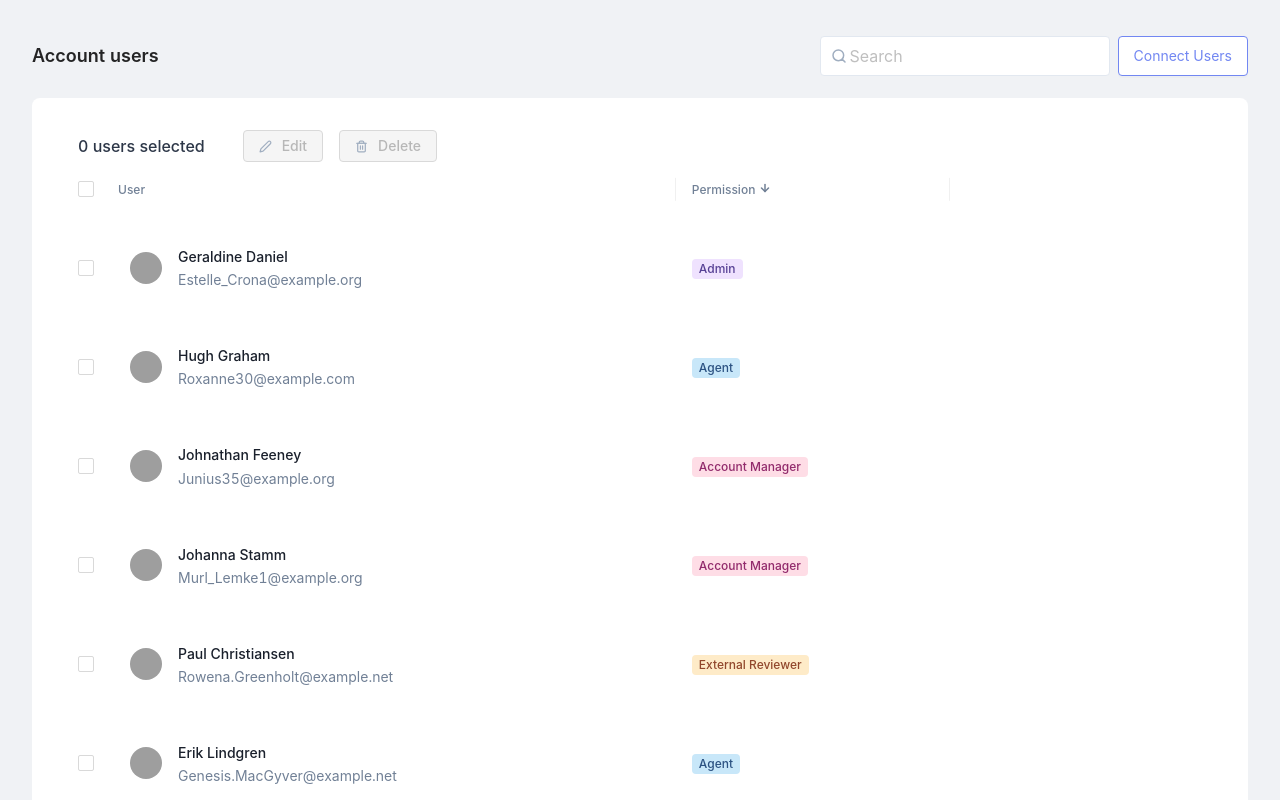
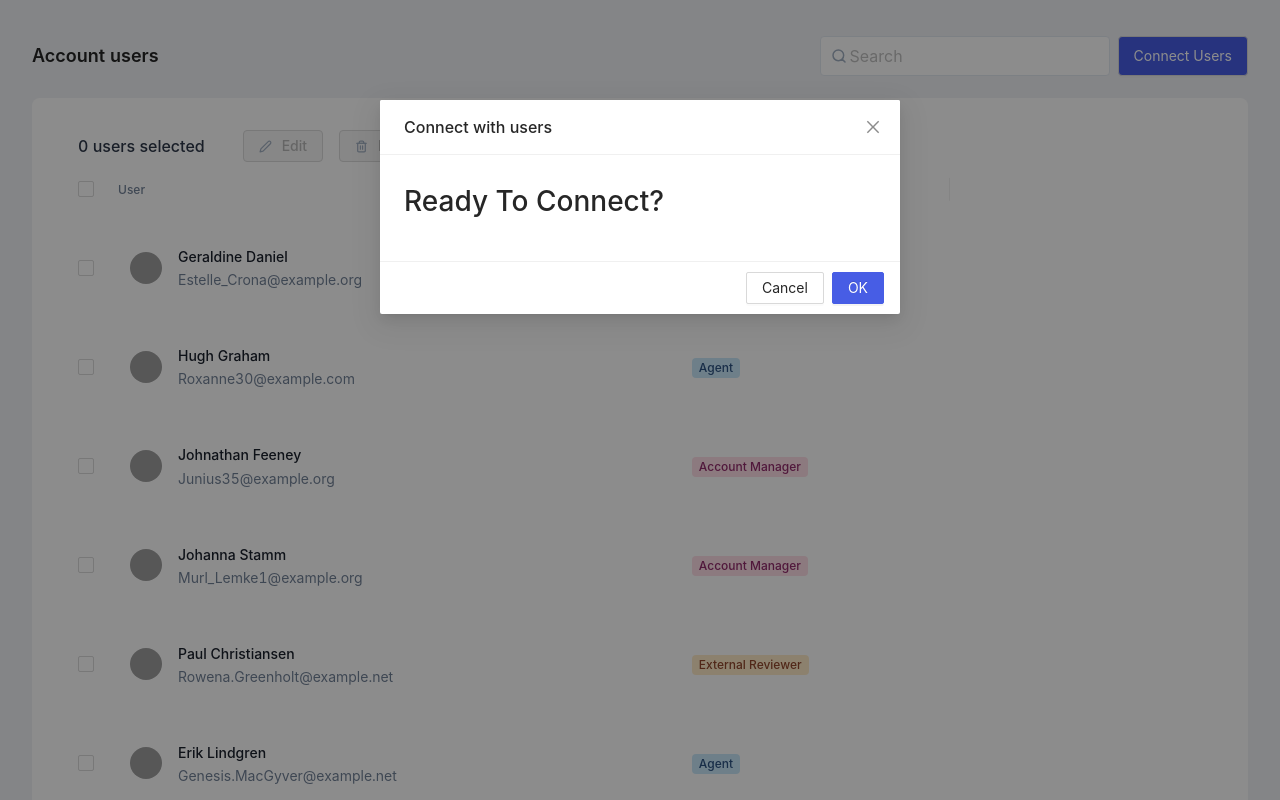
Before and after one commit to J0ssue/account_users, a React (Vite) app: page / in a window 1280 px wide. Both pictures are taken after a click on the button "Connect Users". Shown: the top 800 px of the page. Built offline with nearby package versions, Linux system fonts and the light colour scheme; grey boxes are pictures that could not be loaded.

Commit message:
klaus: add alert and connect modal

```diff
--- a/src/App.tsx
+++ b/src/App.tsx
@@ -1,4 +1,4 @@
-import { Layout, Skeleton, Space } from "antd";
+import { Alert, Layout, Modal, Skeleton, Space } from "antd";
 import { useEffect, useState } from "react";
 import { User } from "./components/molecules/KCard";
 import KHeader from "./components/molecules/KHeader";
@@ -18,12 +18,11 @@ import {
 const { Content } = Layout;
 
 function App() {
+  const [isModalOpen, setIsModalOpen] = useState(false);
+  const [successMessage, setSuccessMessage] = useState<string | null>();
   const [loading, setLoading] = useState<boolean>(true);
-
   const [originalUsers, setOriginalUsers] = useState<ParsedUser[]>([]);
-
   const [userData, setUserData] = useState<ParsedUser[]>([]);
-
   const [userOptions, setUserOptions] = useState<
     Array<{ label: string; value: string }>
   >([]);
@@ -116,10 +115,18 @@ function App() {
     return cUsers;
   }
 
+  function showAlert(message: string) {
+    setSuccessMessage(message);
+    setTimeout(() => {
+      setSuccessMessage(null);
+    }, 2000);
+  }
+
   function handleUserEdit(user: EditUser, users?: ParsedUser[]) {
     const cUsers = findAndEditUser(user, users ? users : originalUsers);
     const unparsedUsers = cUsers.map((user) => user.user);
     initialize(unparsedUsers, cUsers);
+    showAlert("User edited successfully!");
   }
 
   function handleGroupEdit(newUserData: { [key: number]: EditUser }) {
@@ -138,6 +145,7 @@ function App() {
     });
     const unparsedUsers = cUsers.map((user) => user.user);
     initialize(unparsedUsers, cUsers);
+    showAlert("Users edited successfully!");
   }
 
   return (
@@ -145,6 +153,7 @@ function App() {
       <KHeader
         searchOptions={userOptions}
         onSearchSelect={(value) => setSearchValue(value)}
+        onConnect={() => setIsModalOpen(true)}
       />
       <Content>
         <Space
@@ -167,10 +176,30 @@ function App() {
               onGroupDelete={handleGroupDelete}
               onUserEdit={handleUserEdit}
               onGroupEdit={handleGroupEdit}
+              handleCancel={() => setSelectedRowKeys([])}
             />
           </Skeleton>
         </Space>
       </Content>
+      {successMessage && (
+        <Alert
+          className="alert-success"
+          message={successMessage}
+          type="success"
+          showIcon
+        />
+      )}
+      <Modal
+        title="Connect with users"
+        open={isModalOpen}
+        onOk={() => {
+          showAlert("Succesfully Connected to users!");
+          setIsModalOpen(false);
+        }}
+        onCancel={() => setIsModalOpen(false)}
+      >
+        <h1>Ready To Connect?</h1>
+      </Modal>
     </Layout>
   );
 }
--- a/src/components/molecules/KHeader/index.tsx
+++ b/src/components/molecules/KHeader/index.tsx
@@ -4,6 +4,7 @@ import { Search } from "../../atoms/Icons/Icons";
 interface Props {
   searchOptions: Array<{ label: string; value: string }>;
   onSearchSelect: (value: any) => void;
+  onConnect: () => void;
 }
 
 const { Title } = Typography;
@@ -27,7 +28,11 @@ function KHeader(props: Props) {
             prefix={<Search />}
           />
         </AutoComplete>,
-        <Button key="2" className="klaus-button-primary">
+        <Button
+          key="2"
+          className="klaus-button-primary"
+          onClick={props.onConnect}
+        >
           Connect Users
         </Button>,
       ]}
--- a/src/components/molecules/KTable/index.tsx
+++ b/src/components/molecules/KTable/index.tsx
@@ -23,6 +23,7 @@ interface Props {
   onGroupDelete: () => void;
   onUserEdit: (user: EditUser, users?: ParsedUser[]) => void;
   onGroupEdit: (newUserData: { [key: string]: EditUser }) => void;
+  handleCancel: () => void;
 }
 
 const { Text } = Typography;
@@ -79,6 +80,10 @@ function KTable(props: Props) {
 
   const handleCancel = () => {
     form.resetFields();
+
+    if (props.rowSelection.selectedRowKeys.length > 0) {
+      props.handleCancel();
+    }
     setIsModalOpen(false);
   };
 
--- a/src/less/App.less
+++ b/src/less/App.less
@@ -22,3 +22,9 @@
   border-radius: @border-radius-small;
   color: @default-white;
 }
+
+.alert-success {
+  position: absolute;
+  bottom: 10vh;
+  left: 10vh;
+}
```
